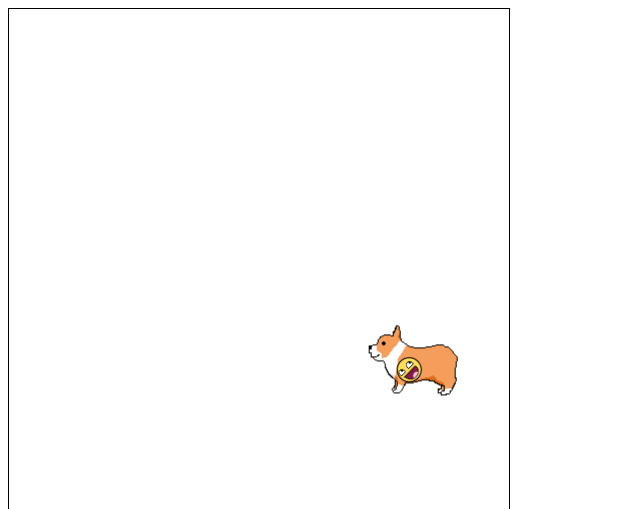
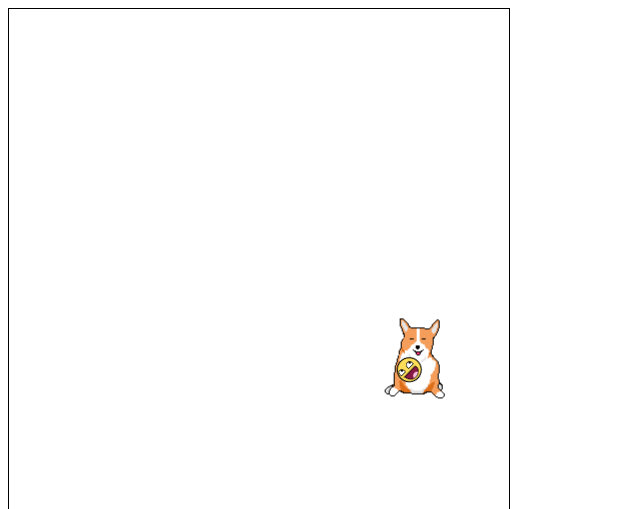
Before and after one commit to fooby/xpet, a plain HTML site: page index.html in a window 1280 px wide. Shown: the top 509 px of the page, without its empty margins (0-640 px from the left). Drawn offline with Linux system fonts and the light colour scheme.

Commit message:
- New sprite flipping system - Renamed GraphicsGale files - Idle animation

```diff
--- a/css/xpet.css
+++ b/css/xpet.css
@@ -7,22 +7,27 @@
 
 .sprite {
     position: absolute;
-    background-color: green;
 }
 
-.sprite-corgi-walk-left {
-    background: url('../sprites/corgi_walk_left.png');
+.sprite > div {
+    width: 100%;
+    height: 100%;
 }
 
-.sprite-corgi-walk-right {
-    background: url('../sprites/corgi_walk_right.png');
+.anim-corgi-walk {
+    background: url('../sprites/corgi_walk.png');
 }
 
-.sprite-corgi-stand-left {
-    background: url('../sprites/corgi_stand_left.png');
+.anim-corgi-run {
+    background: url('../sprites/corgi_run.png');
 }
-.sprite-corgi-stand-right {
-    background: url('../sprites/corgi_stand_right.png');
+
+.anim-corgi-stand {
+    background: url('../sprites/corgi_stand.png');
+}
+
+.anim-corgi-sit {
+    background: url('../sprites/corgi_sit.png');
 }
 
 .ball {
--- a/js/xpet/xpet.js
+++ b/js/xpet/xpet.js
@@ -126,13 +126,41 @@
 (function() {
     var exports = XPET.namespace('sprite');
 
-    var ANIMATION_DEFAULTS = {
-        "sprite-corgi-walk-left": { width: 100, height: 100, frames: 4 },
-        "sprite-corgi-walk-right": { width: 100, height: 100, frames: 4 },
-        "sprite-corgi-stand-left":
-            { width: 100, height: 100, frames: 2, fps: 2 },
-        "sprite-corgi-stand-right":
-            { width: 100, height: 100, frames: 2, fps: 2 }
+    var ANIMATION_SETTINGS = {
+        "corgi-walk-left": {
+            css_class: "anim-corgi-walk",
+            frames: 4,
+            flip: true
+        },
+        "corgi-walk-right": {
+            css_class: "anim-corgi-walk",
+            frames: 4
+        },
+        "corgi-stand-left": {
+            css_class: "anim-corgi-stand",
+            frames: 2,
+            fps: 2,
+            flip: true
+        },
+        "corgi-stand-right": {
+            css_class: "anim-corgi-stand",
+            frames: 2,
+            fps: 2
+        },
+        "corgi-run-left": {
+            css_class: "anim-corgi-run",
+            frames: 2,
+            flip: true
+        },
+        "corgi-run-right": {
+            css_class: "anim-corgi-run",
+            frames: 2
+        },
+        "corgi-sit": {
+            css_class: "anim-corgi-sit",
+            frames: 4,
+            fps: 5
+        }
     };
 
     exports.Image = Class.extend({
@@ -147,11 +175,15 @@
 
         create: function() {
             this.el = jQuery('<div>', {
-                "class": this.css_class
+                "class": "sprite"
             }).css({
                 width: this.width,
                 height: this.height
             }).on('dragstart', function(ev) { ev.preventDefault(); });
+
+            this.sprite_el = jQuery('<div>', {
+                "class": this.css_class
+            }).appendTo(this.el);
         },
 
         calc_pos: function() {
@@ -182,16 +214,30 @@
 
         set_animation: function(anim) {
             if (this.anim === anim) { return; }
+
+            console.log("Switching anim from " + this.anim + " to " + anim);
+            this.anim = anim;
             if (this.motio) { this.motio.destroy(); }
 
-            this.el.removeClass();
-            this.el.addClass("sprite " + anim);
-            console.assert(anim in ANIMATION_DEFAULTS);
-            var defaults = ANIMATION_DEFAULTS[anim];
-            this.anim = anim;
-            this.motio = new Motio(this.el[0], _.defaults({
-                vertical: true
-            }, defaults));
+            console.assert(anim in ANIMATION_SETTINGS);
+            var settings = ANIMATION_SETTINGS[anim];
+
+            this.sprite_el.removeClass();
+            this.sprite_el.addClass(settings.css_class);
+            this.sprite_el.css("scaleX", settings.flip ? -1 : 1);
+
+            var motio_options = {
+                vertical: true,
+                width: this.width,
+                height: this.height,
+                fps: settings.fps || 15,
+                frames: settings.frames
+            };
+
+            console.log("Motio options! " + JSON.stringify(motio_options));
+
+
+            this.motio = new Motio(this.sprite_el[0], motio_options);
             this.motio.play();
         }
     });
@@ -253,9 +299,10 @@
         init: function(options) {
             this.pos = new Victor(options.x, options.y);
             this.velocity = new Victor(0, 0);
-            this.width = 100;
+            this.width = 140;
             this.height = 100;
             this.facing_right = true;
+            this.chasing = false;
 
             this.sprite = new sprite.Sprite({
                 width: this.width,
@@ -288,14 +335,16 @@
             this.pos.add({x: changeX, y: changeY});
 
             if (this.velocity.x > 1) {
-                this.sprite.set_animation("sprite-corgi-walk-right");
                 this.facing_right = true;
             } else if (this.velocity.x < -1) {
-                this.sprite.set_animation("sprite-corgi-walk-left");
                 this.facing_right = false;
+            }
+
+            if (this.chasing) {
+                this.sprite.set_animation(
+                    this.facing_right ? "corgi-walk-right" : "corgi-walk-left");
             } else {
-                this.sprite.set_animation(this.facing_right ?
-                    "sprite-corgi-stand-right": "sprite-corgi-stand-left");
+                this.sprite.set_animation("corgi-sit");
             }
 
             this.sprite.pos.x = this.pos.x;
@@ -571,14 +620,15 @@
                 var throw_time = this.game.now - target.throw_time;
 
                 var still_throwing = throw_time < 2000;
-                console.log("Throw time: "   + throw_time);
 
+                this.dog.chasing = false;
                 if (target.dragging) {
                     this.dog.stop();
                 } else if (!(still_throwing) && in_range) {
                     this.ball.physics_sleep();
                     this.dog.stop();
                 } else {
+                    this.dog.chasing = true;
                     this.dog.go_to_pos(target.pos, required_distance / 2);
                 }
 
```
Also changed, not shown: sprites/corgi_run.png (added), sprites/corgi_sit.png (added), sprites/corgi_stand.png (added), sprites/corgi_stand_left.png (deleted), sprites/corgi_stand_right.png (deleted), sprites/corgi_walk.png (added), sprites/corgi_walk_left.png (deleted), sprites/corgi_walk_right.png (deleted), 8 other files.
